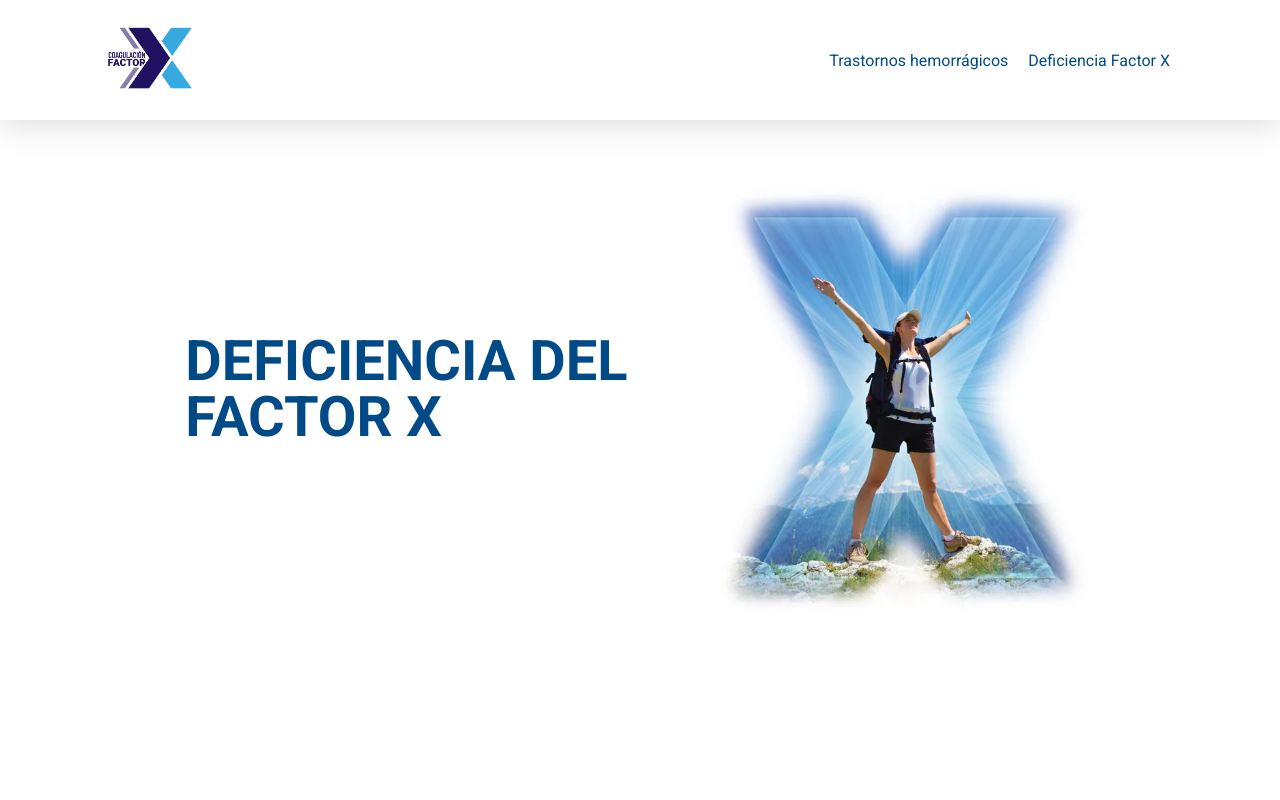
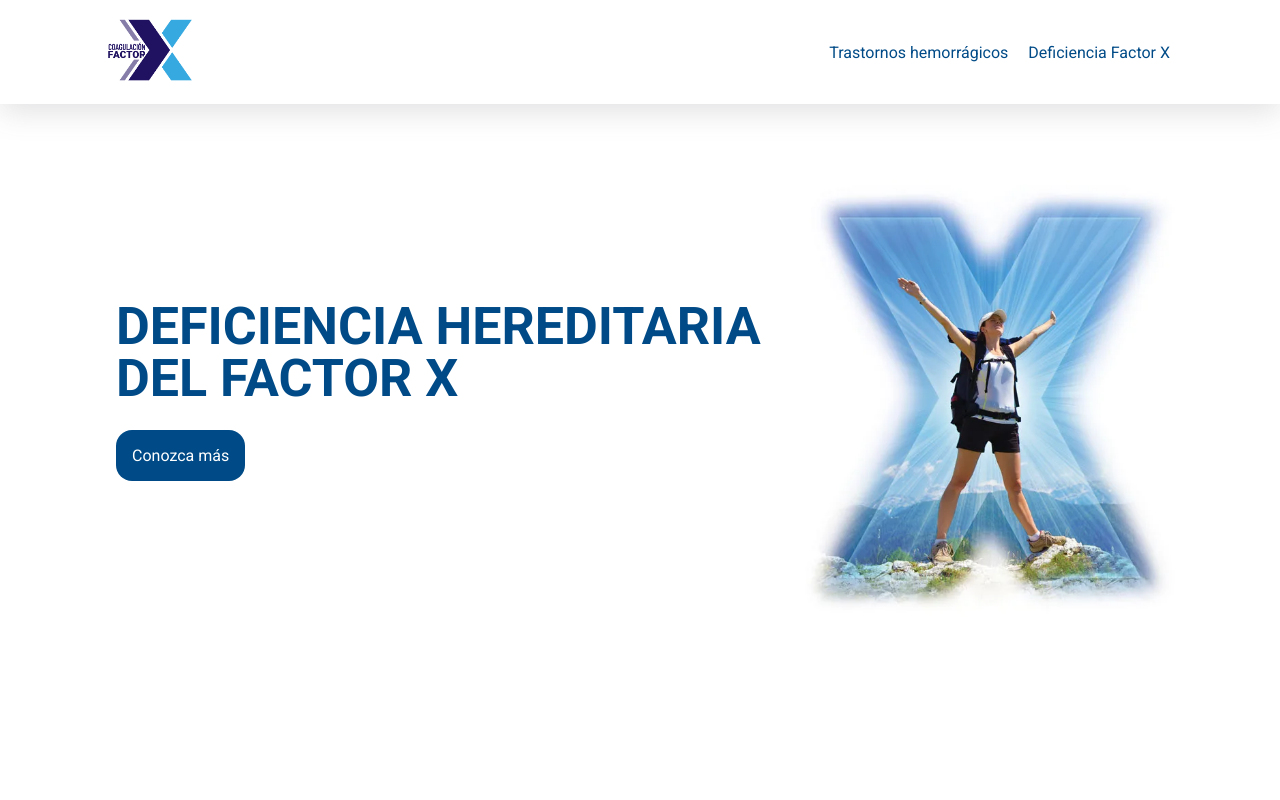
Before and after one commit to GoPharma-Devs/cfx-bpl, a React (Create React App) app: page / in a window 1280 px wide. Shown: the top 800 px of the page. Built offline with nearby package versions, Linux system fonts and the light colour scheme.

Commit message:
[avance] sitio

```diff
--- a/package.json
+++ b/package.json
@@ -2,7 +2,6 @@
   "name": "cfx-bpl",
   "version": "0.1.0",
   "private": true,
-  "homepage": "",
   "dependencies": {
     "@testing-library/jest-dom": "^5.16.1",
     "@testing-library/react": "^12.1.2",
--- a/public/index.html
+++ b/public/index.html
@@ -14,7 +14,7 @@
   <link rel="apple-touch-icon" sizes="144x144" href="/apple-icon-144x144.png" />
   <link rel="apple-touch-icon" sizes="152x152" href="/apple-icon-152x152.png" />
   <link rel="apple-touch-icon" sizes="180x180" href="/apple-icon-180x180.png" />
-  <meta property="og:image" content="https://coagulacionfactorx.mx/fcx-thumb.jpeg" />
+  <meta property="og:image" content="https://coagulacionfactorx.mx/fcx-thumb.jpg" />
   <link rel="icon" type="image/png" sizes="192x192" href="/android-icon-192x192.png" />
   <link rel="icon" type="image/png" sizes="32x32" href="/favicon-32x32.png" />
   <link rel="icon" type="image/png" sizes="96x96" href="/favicon-96x96.png" />
--- a/src/scss/App.scss
+++ b/src/scss/App.scss
@@ -19,7 +19,7 @@
   align-items: center;
   justify-content: center;
   font-size: calc(10px + 2vmin);
-  color: white;
+
 
   @include phone {
     padding-top: 4rem;
@@ -40,3 +40,8 @@
     max-width: 280px;
   }
 }
+
+.referencias {
+  text-align: left;
+  font-size: 12px;
+}
--- a/src/scss/index.scss
+++ b/src/scss/index.scss
@@ -16,7 +16,6 @@ $navlink:#004B87;
 
 nav {
   box-shadow: rgba(100, 100, 111, 0.2) 0px 7px 29px 0px;
-  padding: 0.5rem;
   position: absolute;
   display: flex;
   align-items: center;
@@ -413,3 +412,25 @@ small {
 .hematomas2 {
   max-width: 350px !important;
 }
+
+.btn-primario {
+  background-color: $navlink;
+  color: white;
+  padding: 1rem;
+  text-decoration: none;
+  font-size: 1rem;
+  border-radius: 16px;
+  margin-left: 0px;
+
+}
+
+.texto-header {
+  box-sizing: border-box;
+  padding: 1rem;
+  text-align: left;
+  margin-bottom: 2rem;
+
+  @include phone {
+    text-align: center;
+  }
+}
--- a/src/scss/libs/type.scss
+++ b/src/scss/libs/type.scss
@@ -30,14 +30,15 @@ h5 {
 }
 
 h1 {
-  text-align: left;
+
   margin-top: 0;
-  font-size: 56px;
+  font-size: 52px;
   font-weight: bolder;
   line-height: 1;
+  margin-bottom:2rem;
 
   @include phone {
-    font-size: 36px;
+    font-size: 28px;
   }
 }
 
--- a/src/views/Home.js
+++ b/src/views/Home.js
@@ -1,4 +1,5 @@
 import React from "react";
+import { Link } from "react-router-dom";
 import ProblemasS from "../img/problemas-sangrado.png";
 import GrupoX from "../img/grupo-factorx.png";
 import ImgHeader from "../img/img-header.png";
@@ -7,9 +8,12 @@ function Home() {
     <div className="home">
       <header className="App-header">
         <div className="contenedor">
-          <h1>
-            DEFICIENCIA DEL <br /> FACTOR X
-          </h1>
+          <div className="texto-header">
+            <h1>
+              DEFICIENCIA HEREDITARIA DEL FACTOR X
+            </h1>
+            <Link className="btn-primario" to="/transtornos_hemorragicos"> Conozca más</Link>
+          </div>
           <img src={ImgHeader} className="img-header" alt="logo" />
         </div>
       </header>
--- a/src/views/Transtornos.js
+++ b/src/views/Transtornos.js
@@ -39,11 +39,8 @@ function Transtornos() {
             </p>
           </div>
           <div className="contendor-video">
-            <img
-              src={VideoImg1}
-              alt="Problemas con sangrado facil"
-              className="video-preview"
-            />
+            <iframe src="https://player.vimeo.com/video/658719436?h=1627dc7b25" width={640} height={360} frameBorder={0} allow="autoplay; fullscreen; picture-in-picture" allowFullScreen />
+
             <small>
               Los síntomas del trastorno hemorrágico a veces pueden ser confusos
               o
@@ -210,6 +207,16 @@ function Transtornos() {
           </div>
         </div>
       </section>
+      <section className="section">
+        <div className="contenedor">
+
+
+          <p className="referencias"><strong>Referencias: 1.</strong>  Centers for Disease Control. What is von Willebrand disease? https://www.cdc.gov/ncbddd/vwd/facts.html. Reviewed October 28, 2019. Accessed October 22, 2020.
+            <br />
+            <strong>2.</strong> Centers for Disease Control. What is hemophilia? https://www.cdc.gov/ncbddd/hemophilia/facts.html. Reviewed July 17, 2020. Accessed October 22, 2020.</p>
+        </div>
+      </section>
+
     </React.Fragment >
   );
 }
```
Also changed, not shown: public/fcx-thumb.jpg.
